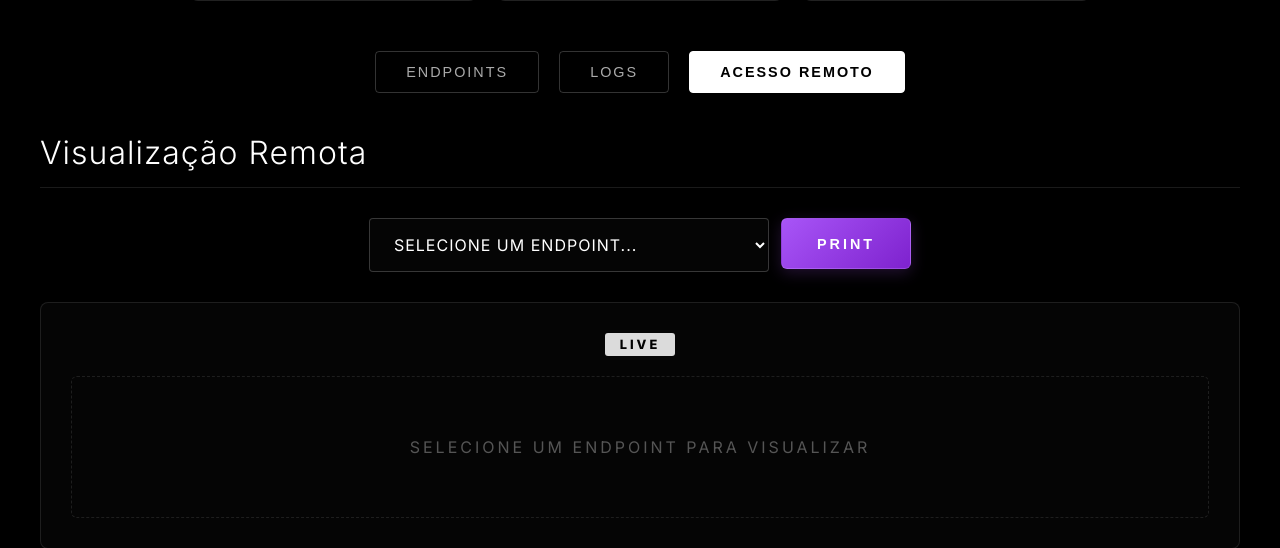
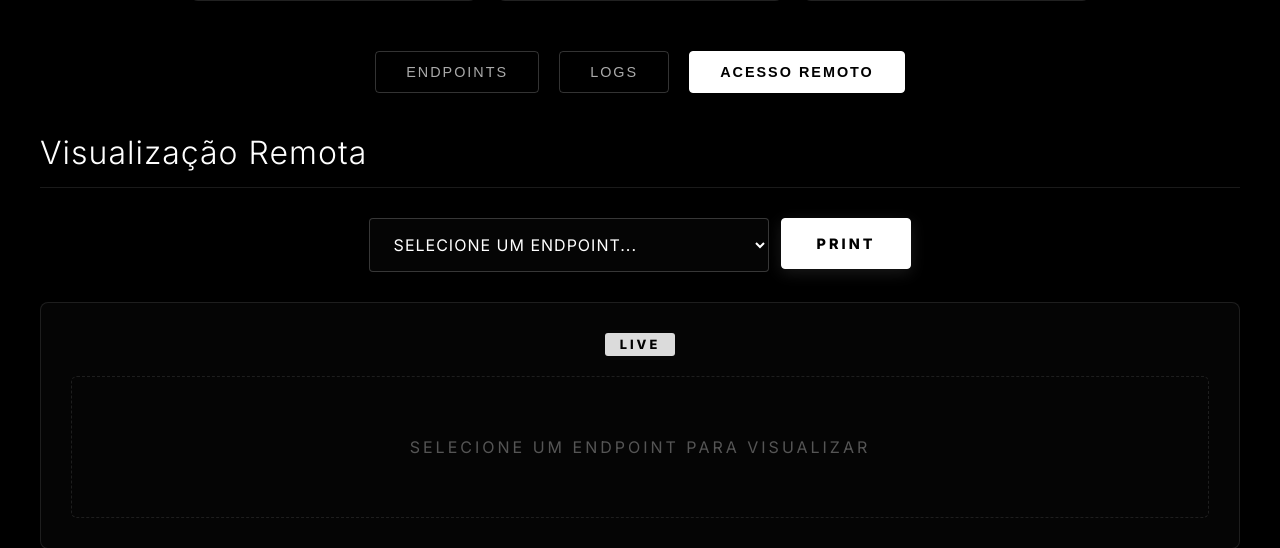
Before and after one commit to kaueX3/system-monitor, a Flask app: template templates/index.html in a window 1280 px wide, after a click on "ACESSO REMOTO". Shown: the part 502-1050 px from the top of the page. Run offline with Flask 3, Linux system fonts and the light colour scheme; the template is opened without the code that fills it, so the values that code supplies are empty.

Commit message:
Update index.html

```diff
--- a/templates/index.html
+++ b/templates/index.html
@@ -452,10 +452,10 @@
         .data-link:hover { color: #d8b4fe; text-decoration: underline; }
 
         .btn-print {
-            background: linear-gradient(135deg, #a855f7 0%, #7e22ce 100%);
-            color: #ffffff;
-            border: 1px solid rgba(255,255,255,0.1);
-            border-radius: 6px;
+            background: #ffffff;
+            color: #000000;
+            border: 1px solid #ffffff;
+            border-radius: 4px;
             padding: 0 35px;
             height: 51px; /* Matches client-select size */
             font-weight: 800;
@@ -467,19 +467,22 @@
             display: inline-flex;
             align-items: center;
             justify-content: center;
-            box-shadow: 0 4px 15px rgba(168, 85, 247, 0.2);
+            box-shadow: 0 4px 15px rgba(255, 255, 255, 0.1);
             flex-shrink: 0;
             margin: 0;
+            font-family: 'Inter', sans-serif;
         }
         .btn-print:hover {
             transform: translateY(-2px);
-            box-shadow: 0 8px 25px rgba(168, 85, 247, 0.4);
-            border-color: rgba(255,255,255,0.4);
-            background: linear-gradient(135deg, #b66df8 0%, #8c2edc 100%);
+            box-shadow: 0 8px 25px rgba(255, 255, 255, 0.2);
+            background: transparent;
+            color: #ffffff;
+            border-color: #ffffff;
         }
         .btn-print:active {
             transform: translateY(1px);
-            box-shadow: 0 2px 10px rgba(168, 85, 247, 0.2);
+            box-shadow: 0 2px 10px rgba(255, 255, 255, 0.1);
+            background: rgba(255, 255, 255, 0.1);
         }
     </style>
 </head>
```
